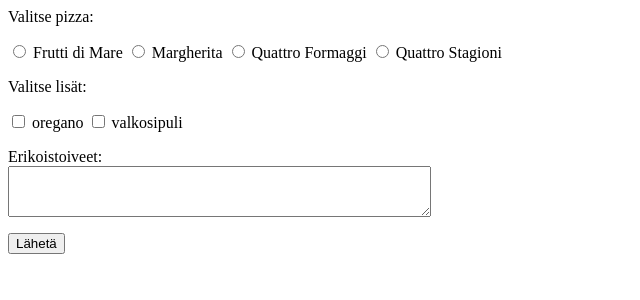
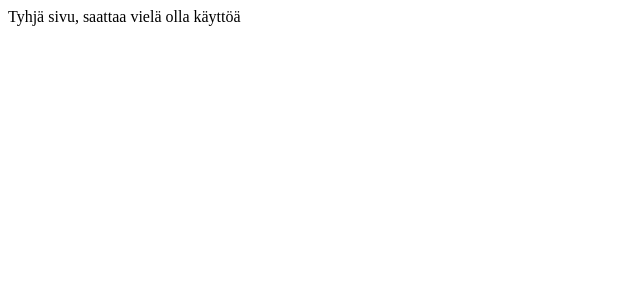
Before and after one commit to annica-henriette/Kasityosovellus, a Flask app: template templates/order.html in a window 1280 px wide. Shown: the top 300 px of the page, without its empty margins (0-640 px from the left). Run offline with Flask 3, Linux system fonts and the light colour scheme; the template is opened without the code that fills it, so the values that code supplies are empty.

Commit message:
content changed

```diff
--- a/templates/order.html
+++ b/templates/order.html
@@ -1,18 +1 @@
-<form action="/result" method="POST">
-Valitse pizza:
-<p>
-<input type="radio" name="pizza" value="1"> Frutti di Mare
-<input type="radio" name="pizza" value="2"> Margherita
-<input type="radio" name="pizza" value="3"> Quattro Formaggi
-<input type="radio" name="pizza" value="4"> Quattro Stagioni
-<p>
-Valitse lisät:
-<p>
-<input type="checkbox" name="extra" value="A"> oregano
-<input type="checkbox" name="extra" value="B"> valkosipuli
-<p>
-Erikoistoiveet: <br>
-<textarea name="message" rows="3" cols="50"></textarea>
-<p>
-<input type="submit" value="Lähetä">
-</form>
+Tyhjä sivu, saattaa vielä olla käyttöä
```
